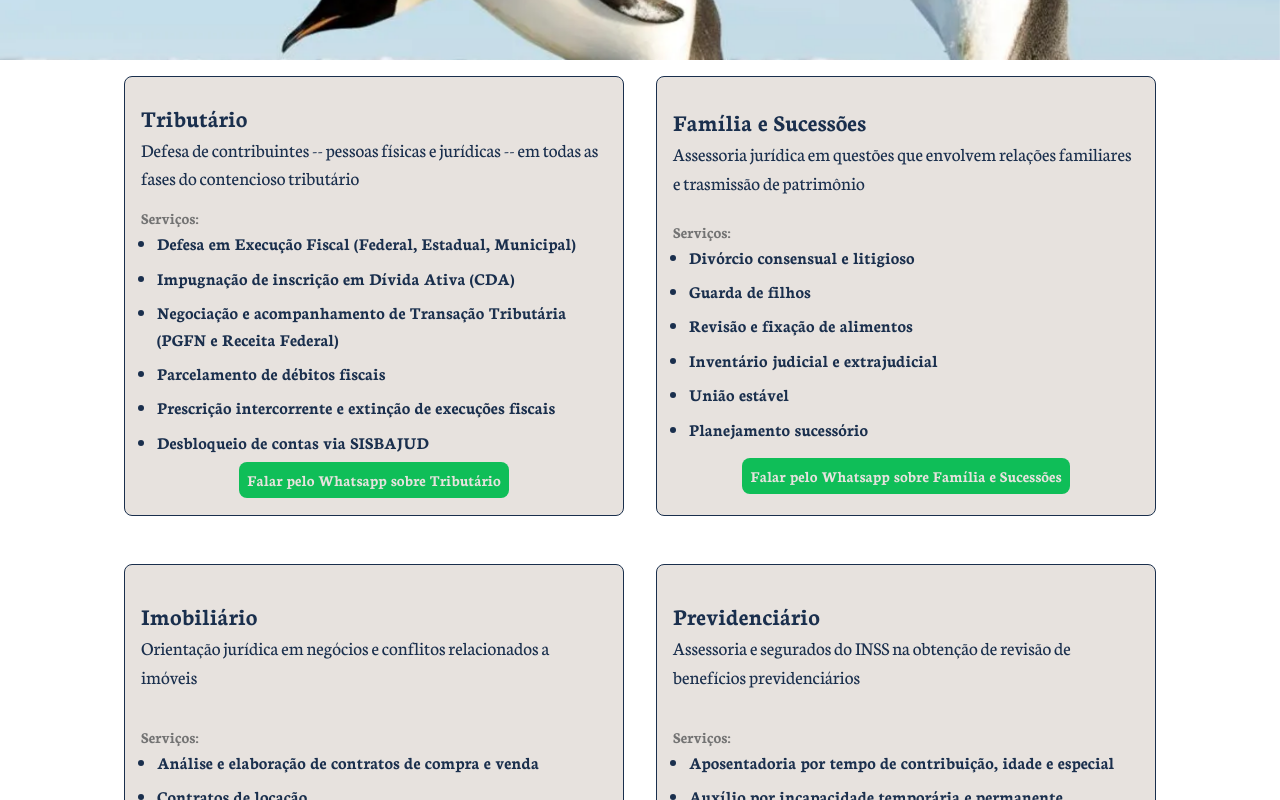
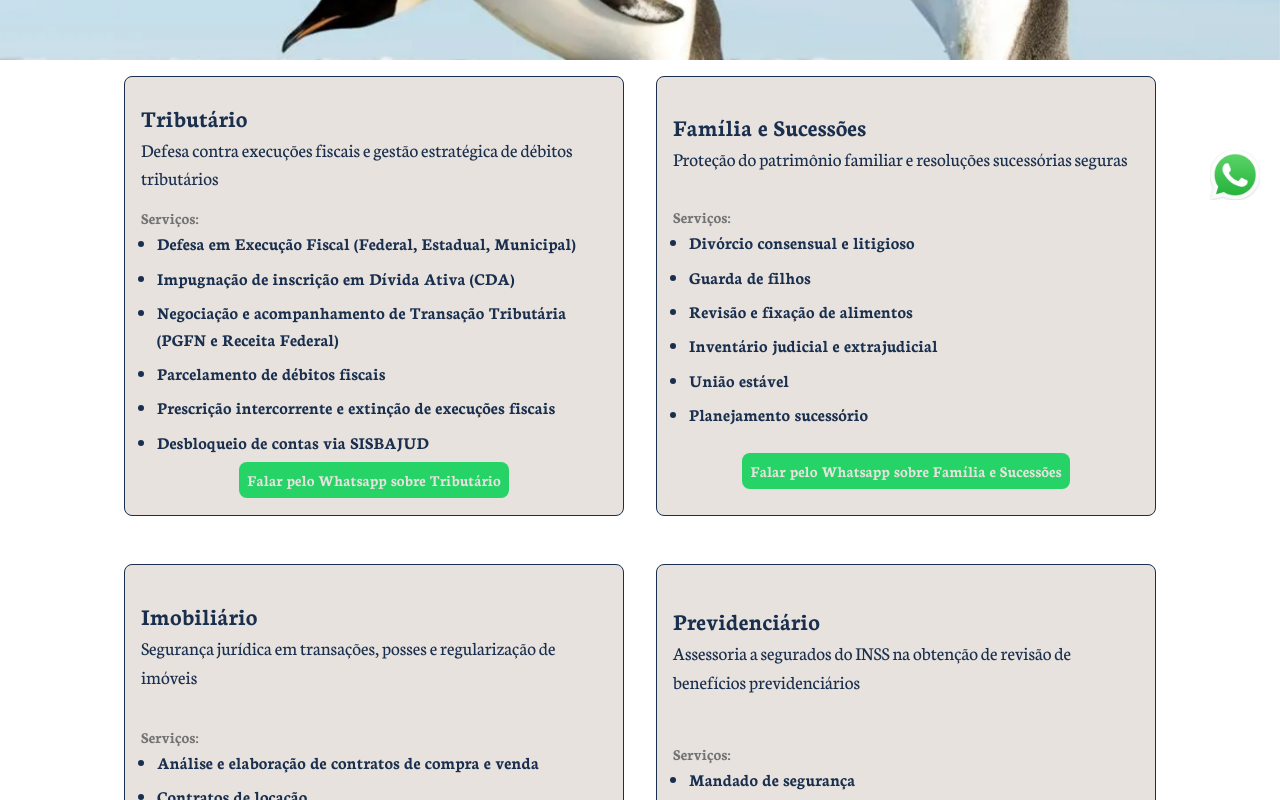
Before and after one commit to Ikejiri-1/Site_Alves_e_Ikejiri-main, a Next.js app: page /areas-de-atuacao in a window 1280 px wide. Shown: the part 580-1380 px from the top of the page. Built offline with nearby package versions, Linux system fonts and the light colour scheme.

Commit message:
textos arrumados, botão CTA fixo na lateral

```diff
--- a/src/app/contato/page.tsx
+++ b/src/app/contato/page.tsx
@@ -7,7 +7,7 @@ const contacts = [
     {
         id:1,
         type: "Whatsapp",
-        value: "(12) 98113-1581",
+        value: "(12) 98113-1591",
         button: "contactWPP",
         buttonText: "Falar pelo Whatsapp",
     },
--- a/src/app/globals.css
+++ b/src/app/globals.css
@@ -15,3 +15,9 @@
 html {
   overflow-y: scroll;
 }
+
+.fixedWhatsappButton{
+  position: fixed;
+  bottom: 20px;
+  right: 20px;
+}
--- a/src/app/layout.tsx
+++ b/src/app/layout.tsx
@@ -3,6 +3,10 @@ import "./globals.css";
 import { Header } from "@/components/Header";
 import { Footer } from "@/components/Footer";
 import { Neuton } from "next/font/google";
+import Link from "next/link";
+import { whatsappLink } from "@/utils/linkWpp";
+import whatsappIcon from "../assets/whatsapp.png";
+import Image from "next/image";
 
 const neuton = Neuton({
   subsets: ["latin"],
@@ -20,12 +24,20 @@ export default function RootLayout({
 }: Readonly<{
   children: React.ReactNode;
 }>) {
+  const phone = "(12) 98113-1591";
+  const message =
+    "Olá, gostaria de obter mais informações sobre os serviços jurídicos oferecidos por vocês. Poderiam me ajudar?";
   return (
     <>
       <Header />
       <html lang="pt-br">
         <body className={neuton.className}>{children}</body>
       </html>
+      <Link href={whatsappLink(phone, message)} className="fixedWhatsappButton">
+       <Image src={whatsappIcon} alt="Ícone do WhatsApp" width={50} height={50}/>
+       </Link>
+
+
       <Footer />
     </>
   );
--- a/src/app/page.tsx
+++ b/src/app/page.tsx
@@ -11,8 +11,8 @@ export default function Home() {
   return (
     <>
       <section>
-        <MainImage img={img} alt="" title="Assessoria jurídica especializada para pessoas físicas e empresas em todo o Brasil."
-        description="Atendimento online. Tributário - Família - Imobiliário - Previdenciário - Civil" CTA={true} />
+        <MainImage img={img} alt="" title="Defesa estratégica e Consultoria jurídica de alta performance para seus bens e negócios"
+        description="Soluções ágeis e atendimento 100% digital para clientes em todo Brasil" CTA={true} />
       </section>
       <section className={styles.objectivesSection}>
         <OfficeSum />
--- a/src/app/quem-somos/page.module.css
+++ b/src/app/quem-somos/page.module.css
@@ -53,3 +53,7 @@
     text-align: center;
     margin: 2em 0;
 }
+
+.section{
+    margin-top: 12em;
+}
--- a/src/app/quem-somos/page.tsx
+++ b/src/app/quem-somos/page.tsx
@@ -9,8 +9,7 @@ import { lawyerCard } from '../../db/lawyerData.json'
 export default function QuemSomos(){
     return(
         <>
-        <MainImage img={img} alt="" title="Quem somos"/>
-        <section>
+        <section className={styles.section}>
             <div className={styles.institutionalContainer}>
                 <figure>
                     <Image src={img} alt="" className={styles.image}/>
--- a/src/components/CTAButton/CTA.module.css
+++ b/src/components/CTAButton/CTA.module.css
@@ -1,5 +1,5 @@
 .CTAbtn{
-    background-color: #0fbe58;
+    background-color: #25D366;
     padding: 0.5em;
     border-radius: .5em;
     font-size: 1.5em;
@@ -9,7 +9,7 @@
 }
 
 .CTAArea{
-    background-color: #0fbe58;
+    background-color: #25D366 ;
     padding: .5em;
     border-radius: .5em;
     color: var(--offWhite);
--- a/src/components/Header/index.tsx
+++ b/src/components/Header/index.tsx
@@ -4,7 +4,8 @@ import styles from "./header.module.css";
 import logo from "../../assets/logo.png";
 import Link from "next/link";
 import { usePathname } from "next/navigation";
-import { useState, useEffect } from "react";
+import { useState, useEffect, useCallback } from "react";
+import path from "path";
 
 const navLinks = [
   { id: 1, name: "Home", path: "/" },
@@ -26,17 +27,26 @@ const navLinks = [
 ];
 
 export const Header = () => {
+  const pathname = usePathname();
   const [solid, setSolid] = useState(false);
 
-  useEffect(() => {
-    const handleScroll = () => {
-      setSolid(window.scrollY > 200);
-    };
-    window.addEventListener("scroll", handleScroll);
-    return () => window.removeEventListener("scroll", handleScroll);
-  }, []);
+  const handleScroll = useCallback(()=>{
+    if(pathname === "/quem-somos"){
+      setSolid(true);
+      }
+      else{
+        setSolid(window.scrollY >200)
+    }
+  },[pathname])
 
-  const pathname = usePathname();
+  useEffect(()=>{
+    handleScroll()
+    window.addEventListener("scroll", handleScroll)
+    return()=> window.removeEventListener("scroll", handleScroll)
+  },
+  [handleScroll]
+)
+
   return (
     <header className={`${styles.heading} ${solid ? styles.solid : ""}`}>
       <div className={styles.container}>
--- a/src/components/MainImage/index.tsx
+++ b/src/components/MainImage/index.tsx
@@ -39,7 +39,7 @@ export function MainImage({ img, title, alt, description, CTA }: MainImageProps)
       {
         CTA &&(
           <div className={styles.button}>
-          <CTAButton content = {'Falar pelo Whatsapp'} type="default" msn=""/>
+          <CTAButton content = {'Falar com Advogado'} type="default" msn=""/>
           </div>
         )
       }
--- a/src/components/MainImage/mainimage.module.css
+++ b/src/components/MainImage/mainimage.module.css
@@ -51,7 +51,7 @@
   left: 50%;
   transform: translateX(-50%);
   color: var(--offWhite);
-  font-size: 1.5em;
+  font-size: 1.2em;
   text-align: center;
 
 }
--- a/src/db/areaActivityData.json
+++ b/src/db/areaActivityData.json
@@ -3,7 +3,7 @@
     {
       "id":1,
       "area":"Tributário",
-      "summary":"Defesa de contribuintes -- pessoas físicas e jurídicas -- em todas as fases do contencioso tributário",
+      "summary":"Defesa contra execuções fiscais e gestão estratégica de débitos tributários",
       "servicesList":[
         {
           "id":1,
@@ -36,7 +36,7 @@
     {
       "id":2,
       "area":"Família e Sucessões",
-      "summary":"Assessoria jurídica em questões que envolvem relações familiares e trasmissão de patrimônio",
+      "summary":"Proteção do patrimônio familiar e resoluções sucessórias seguras",
       "servicesList":[
         {
           "id":1,
@@ -69,7 +69,7 @@
     {
       "id":3,
       "area":"Imobiliário",
-      "summary":"Orientação jurídica em negócios e conflitos relacionados a imóveis",
+      "summary":"Segurança jurídica em transações, posses e regularização de imóveis",
       "servicesList":[
         {
           "id":1,
@@ -98,11 +98,11 @@
     {
       "id":4,
       "area":"Previdenciário",
-      "summary":"Assessoria e segurados do INSS na obtenção de revisão de benefícios previdenciários",
+      "summary":"Assessoria a segurados do INSS na obtenção de revisão de benefícios previdenciários",
       "servicesList":[
         {
           "id":1,
-          "service":"Aposentadoria por tempo de contribuição, idade e especial"
+          "service":"Mandado de segurança"
         },
         {
           "id":2,
@@ -114,10 +114,6 @@
         },
         {
           "id":4,
-          "service":"Revisão de benefícios"
-        },
-        {
-          "id":5,
           "service":"Recursos administrativos e ações judiciais"
         }
       ],
```
Also changed, not shown: src/assets/whatsapp.png (added).
